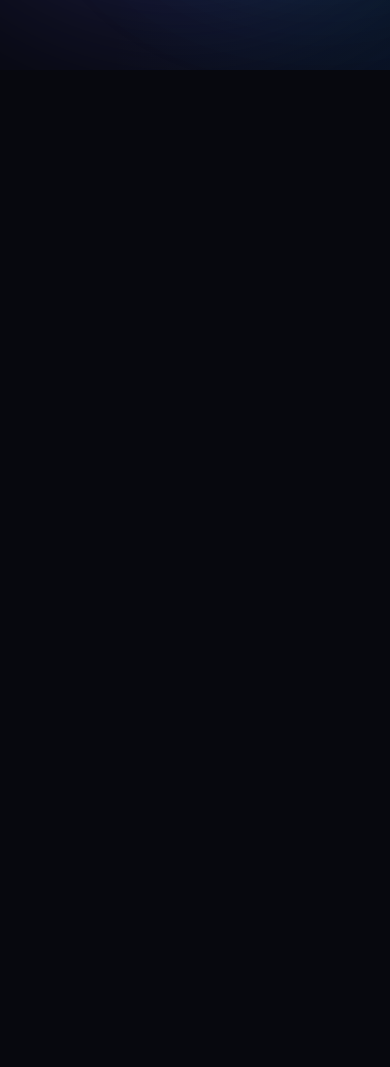
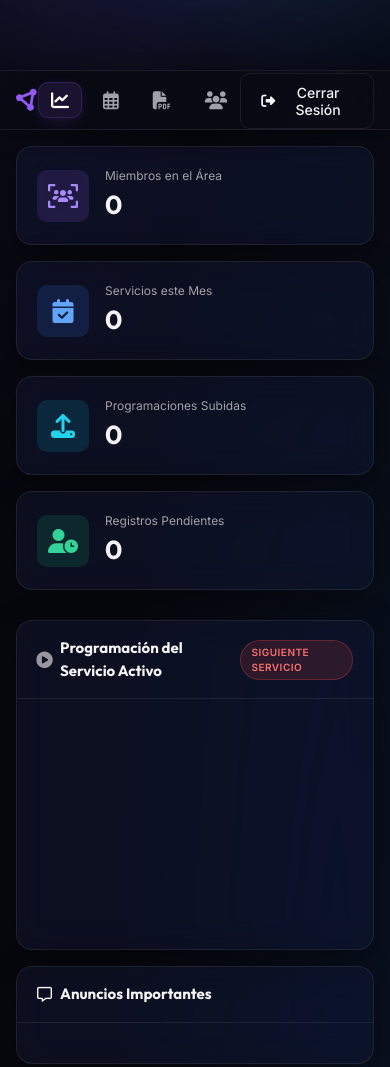
Before and after one commit to leonnnc/Producc, a website built with Vite: page index.html in a window 390 px wide. Shown: the part 774-1841 px from the top of the page. Before the commit the page ends 844 px from the top, so only its background shows below. Built offline with nearby package versions, Linux system fonts and the light colour scheme.

Commit message:
Configure_top_horizontal_mobile_nav

```diff
--- a/style.css
+++ b/style.css
@@ -582,18 +582,7 @@ input:focus, select:focus, textarea:focus {
 }
 
 .main-header {
-  height: 70px;
-  position: sticky;
-  top: 0;
-  z-index: 50;
-  border-radius: 0;
-  border-left: none;
-  border-right: none;
-  border-top: none;
-  padding: 0 30px;
-  display: flex;
-  align-items: center;
-  justify-content: space-between;
+  display: none !important;
 }
 
 #btn-sidebar-toggle {
@@ -1511,3 +1500,109 @@ input:focus, select:focus, textarea:focus {
   color: var(--text-sub);
   line-height: 1.5;
 }
+
+/* ==========================================================================
+   DISEÑO RESPONSIVO: MENU HORIZONTAL DE ICONOS EN MÓVIL
+   ========================================================================== */
+@media (max-width: 768px) {
+  /* El contenedor principal pasa de grilla de 2 columnas a flex vertical */
+  .app-wrapper {
+    display: flex !important;
+    flex-direction: column !important;
+  }
+
+  /* El sidebar se transforma en una barra superior fija horizontal */
+  .sidebar {
+    width: 100% !important;
+    height: 60px !important;
+    position: sticky !important;
+    top: 0 !important;
+    left: 0 !important;
+    z-index: 1000 !important;
+    display: flex !important;
+    flex-direction: row !important;
+    justify-content: space-between !important;
+    align-items: center !important;
+    padding: 0 16px !important;
+    border-radius: 0 !important;
+    border-right: none !important;
+    border-bottom: 1px solid var(--border-glass) !important;
+    box-shadow: 0 4px 20px rgba(0, 0, 0, 0.4) !important;
+    background: rgba(10, 11, 20, 0.8) !important;
+    backdrop-filter: blur(20px) !important;
+    -webkit-backdrop-filter: blur(20px) !important;
+  }
+
+  /* Ocultar la tarjeta de perfil y el indicador en la barra superior para ahorrar espacio */
+  .sidebar .user-profile-card,
+  .sidebar .system-status-indicator,
+  .sidebar-header button.mobile-only {
+    display: none !important;
+  }
+
+  /* Ajustes del header del sidebar */
+  .sidebar-header {
+    margin-bottom: 0 !important;
+    padding: 0 !important;
+  }
+
+  /* Mostrar solo el logo (icono) de la marca y ocultar el texto */
+  .sidebar-header .brand-name {
+    display: none !important;
+  }
+  .sidebar-header .brand-icon {
+    font-size: 22px !important;
+    margin: 0 !important;
+  }
+
+  /* El menú de navegación se vuelve horizontal */
+  .sidebar-nav {
+    margin: 0 !important;
+  }
+  .sidebar-nav ul {
+    display: flex !important;
+    flex-direction: row !important;
+    align-items: center !important;
+    gap: 8px !important;
+    margin: 0 !important;
+    padding: 0 !important;
+  }
+
+  /* Los items de navegación muestran solo iconos y ocultan el texto */
+  .sidebar-nav .nav-item {
+    padding: 8px 12px !important;
+    margin: 0 !important;
+    border-radius: var(--radius-md) !important;
+  }
+  .sidebar-nav .nav-item span {
+    display: none !important; /* Ocultar textos del menú en móvil */
+  }
+  .sidebar-nav .nav-item i {
+    font-size: 18px !important;
+    margin: 0 !important;
+  }
+
+  /* Ajustes para el contenedor de la sección principal en móvil */
+  .main-layout {
+    flex: 1 !important;
+    padding-top: 0 !important;
+  }
+
+  /* Las grillas del contenido se ajustan a 1 columna en móvil */
+  .dashboard-main-grid,
+  .calendar-layout-grid,
+  .admin-console-grid,
+  .stats-grid {
+    grid-template-columns: 1fr !important;
+    gap: 16px !important;
+  }
+
+  .content-body {
+    padding: 16px !important;
+  }
+
+  /* Ajustar tamaño de tabla de equipos en móviles */
+  .table-responsive {
+    overflow-x: auto !important;
+  }
+}
```
